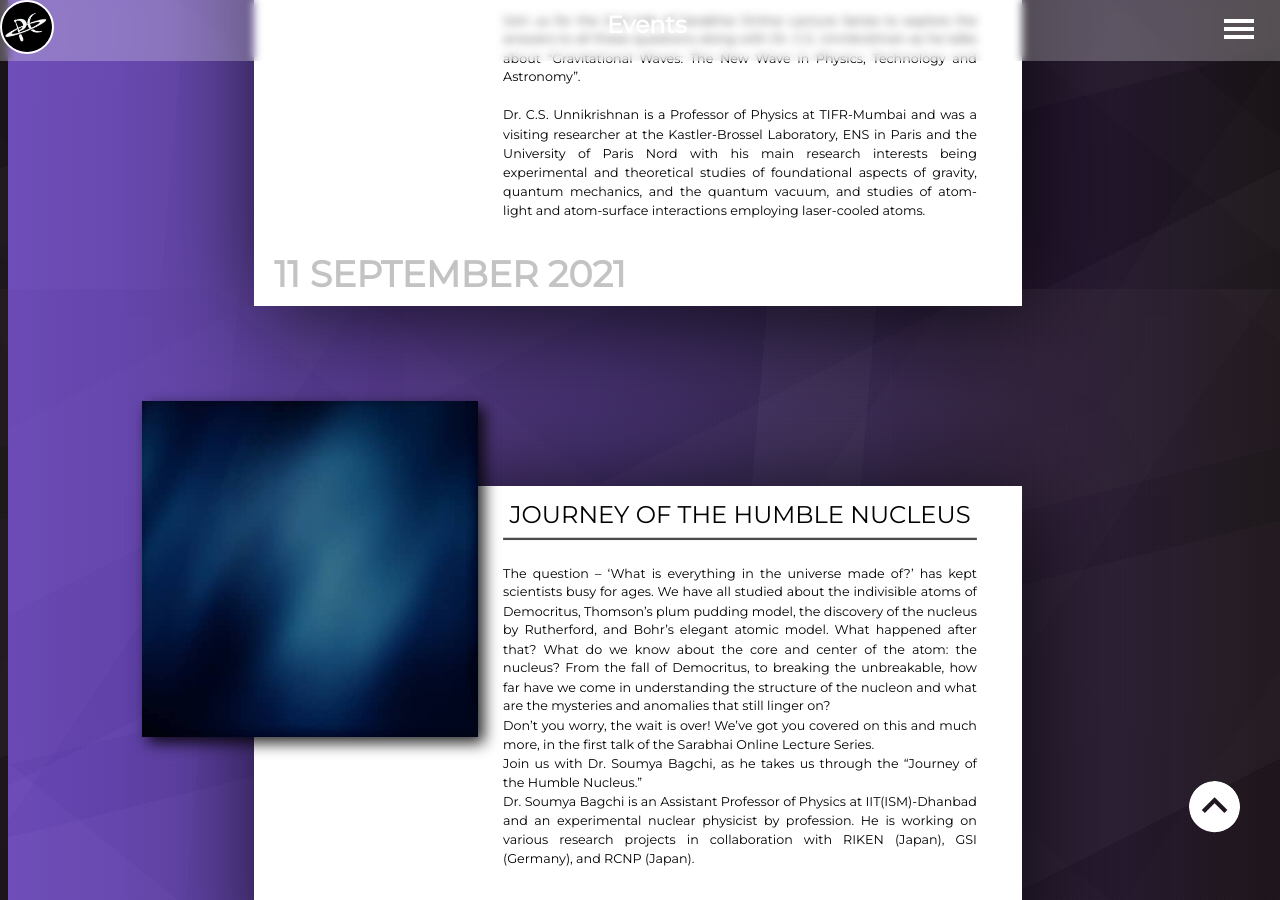
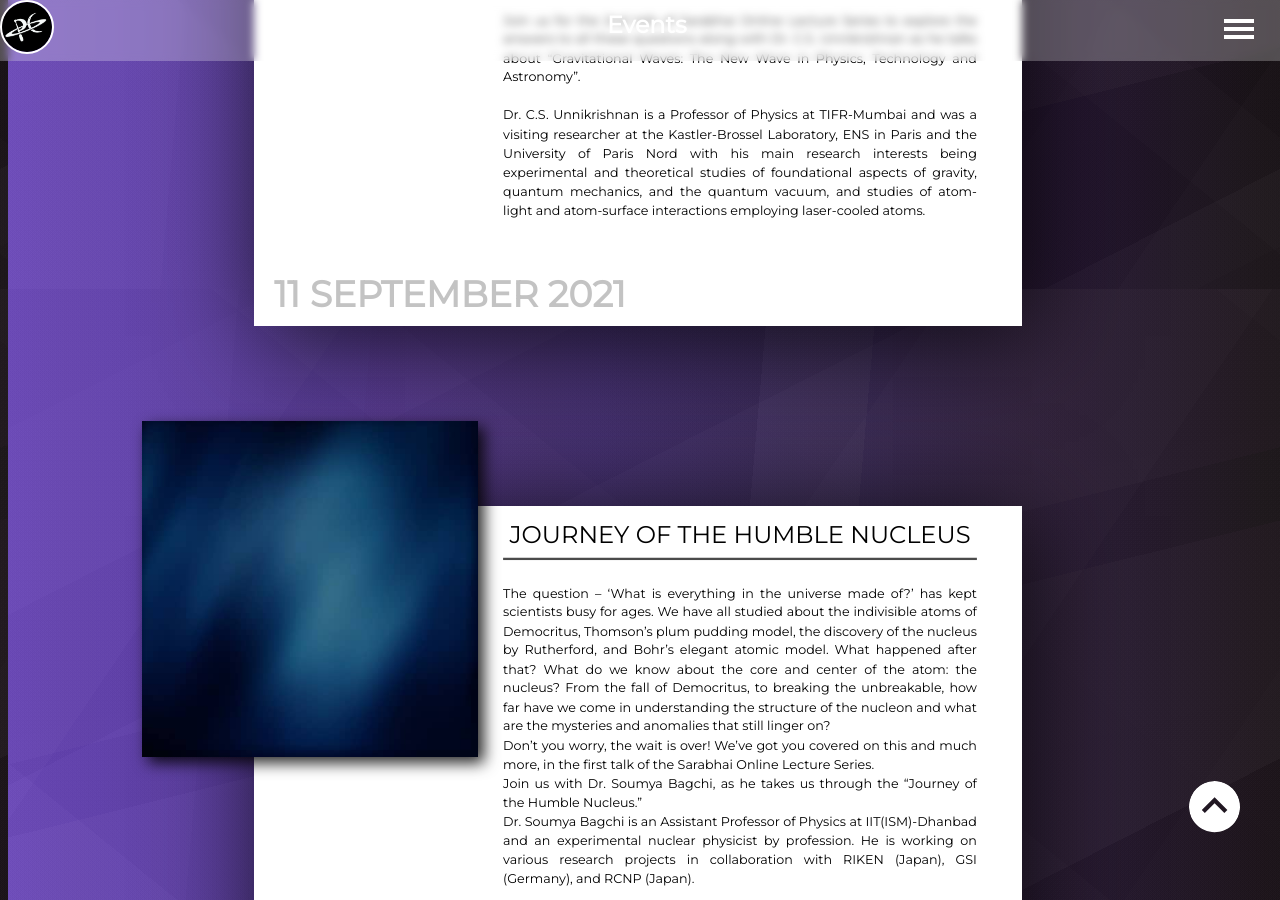
Before and after one commit to PhysicsClubSVNIT/PhysicsClubSVNIT.github.io, a Jekyll site: the page built from events.html, in a window 1280 px wide and 900 px high, scrolled down 609 px. Built offline with Jekyll 4.4.1, drawn with Linux system fonts in a browser that asks for light colours; some web fonts are replaced.

Commit message:
minor fix

```diff
--- a/assets/css/events.css
+++ b/assets/css/events.css
@@ -89,6 +89,7 @@
   left: -56.25px;
   transform-origin: center top;
   transform: scale(1.15);
+  padding-bottom: 20px;
 }
 
 /*
--- a/events.html
+++ b/events.html
@@ -23,7 +23,7 @@
 
             {% for event in site.data.events.upcomingevents %}
 
-            <div class="event" style="padding-bottom: 10vh" id = "{{ event.poster }}evntidid">
+            <div class="event" id = "{{ event.poster }}evntidid">
                 <div class="thumbnail">
                     <img class="left lozad" src="assets/posters/placeholder.jpg" data-src="/assets/posters/{{ event.poster }}.png" />
                 </div>
```
